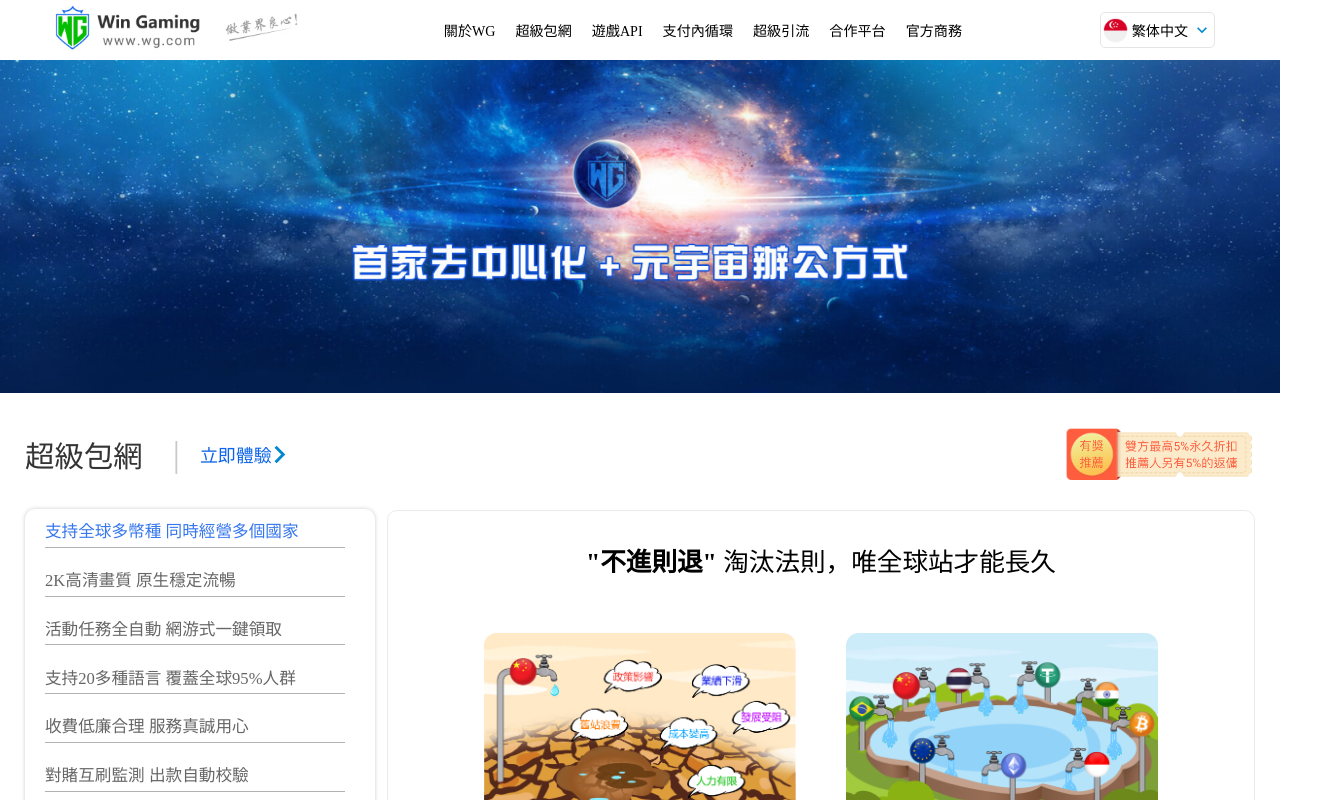
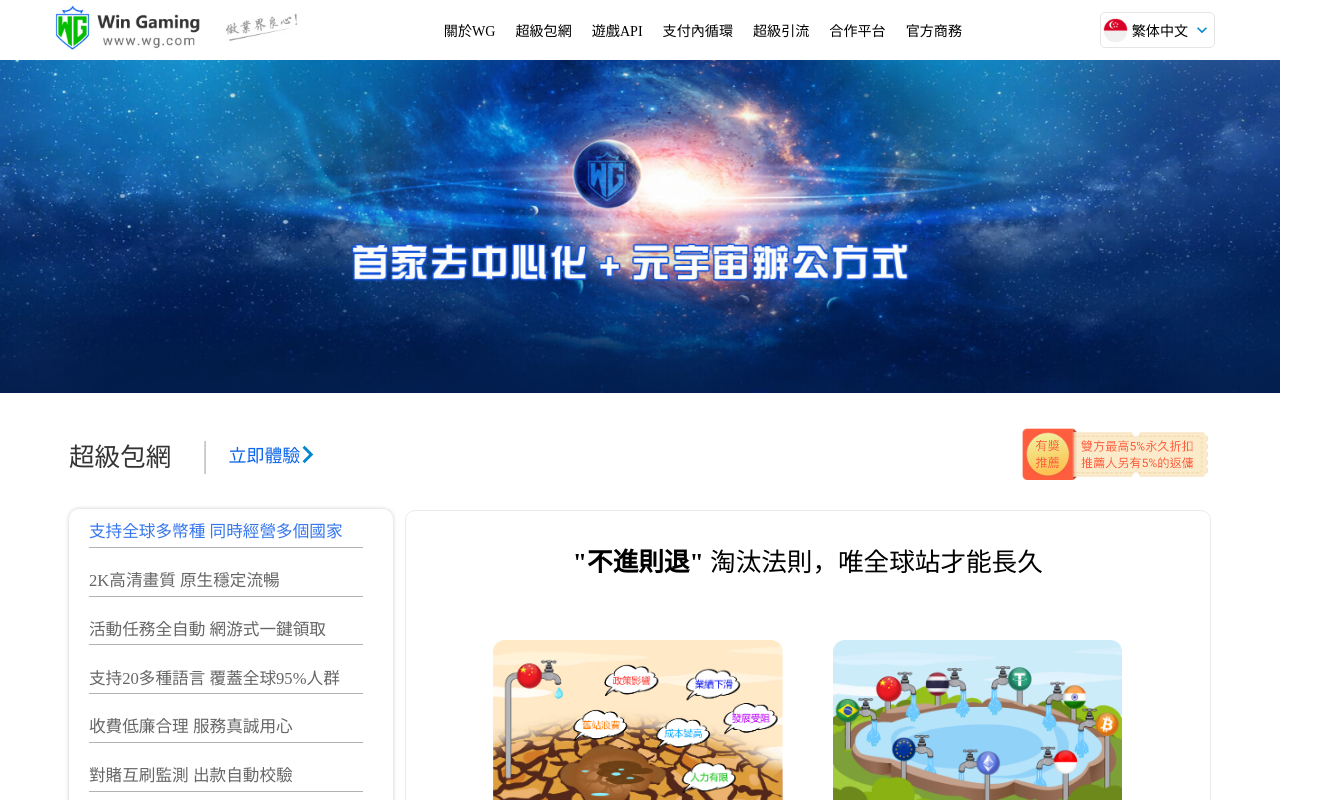
Before and after one commit to yenglianglai/wg, a React (Create React App) app: page / in a window 1280 px wide. Shown: the top 800 px of the page, 1324 px wide, since content can reach past the window. Built offline with nearby package versions, Linux system fonts and the light colour scheme.

Commit message:
RWD revise 12345

```diff
--- a/src/App.scss
+++ b/src/App.scss
@@ -1,3 +1,17 @@
+@media only screen and (min-width: 1260px) {
+  .App {
+    .appWrapper {
+      padding: 0 5vw;
+    }
+  }
+}
+@media only screen and (min-width: 1680px) {
+  .App {
+    .appWrapper {
+      padding: 0 2vw;
+    }
+  }
+}
 .App {
   width: 100vw;
   padding: 0;
@@ -20,7 +34,7 @@
     align-items: center;
     justify-content: center;
     box-sizing: border-box;
-    padding: 0 20px;
+    // padding: 0 20px;
     width: 100%;
     .slideContainer {
       // border: red solid 2px;
--- a/src/component/Navbar/Navbar.jsx
+++ b/src/component/Navbar/Navbar.jsx
@@ -77,7 +77,7 @@ const Navbar = () => {
                       const yOffset =
                         document.getElementById("navbar").offsetHeight;
 
-                      console.log(yOffset);
+                      // console.log(yOffset);
                       const element = document.getElementById(item.id);
                       const y =
                         element.getBoundingClientRect().top +
--- a/src/component/Wrapper/Wrapper.scss
+++ b/src/component/Wrapper/Wrapper.scss
@@ -1,9 +1,20 @@
-@media only screen and (min-width: 1080px) {
+@media only screen and (min-width: 1680px) {
   .wrapper {
     .top {
       .left {
         h1 {
           font-size: 2.3vw;
+        }
+      }
+    }
+  }
+}
+@media only screen and (min-width: 1260px) {
+  .wrapper {
+    .top {
+      .left {
+        h1 {
+          font-size: 2vw;
         }
       }
     }
```
